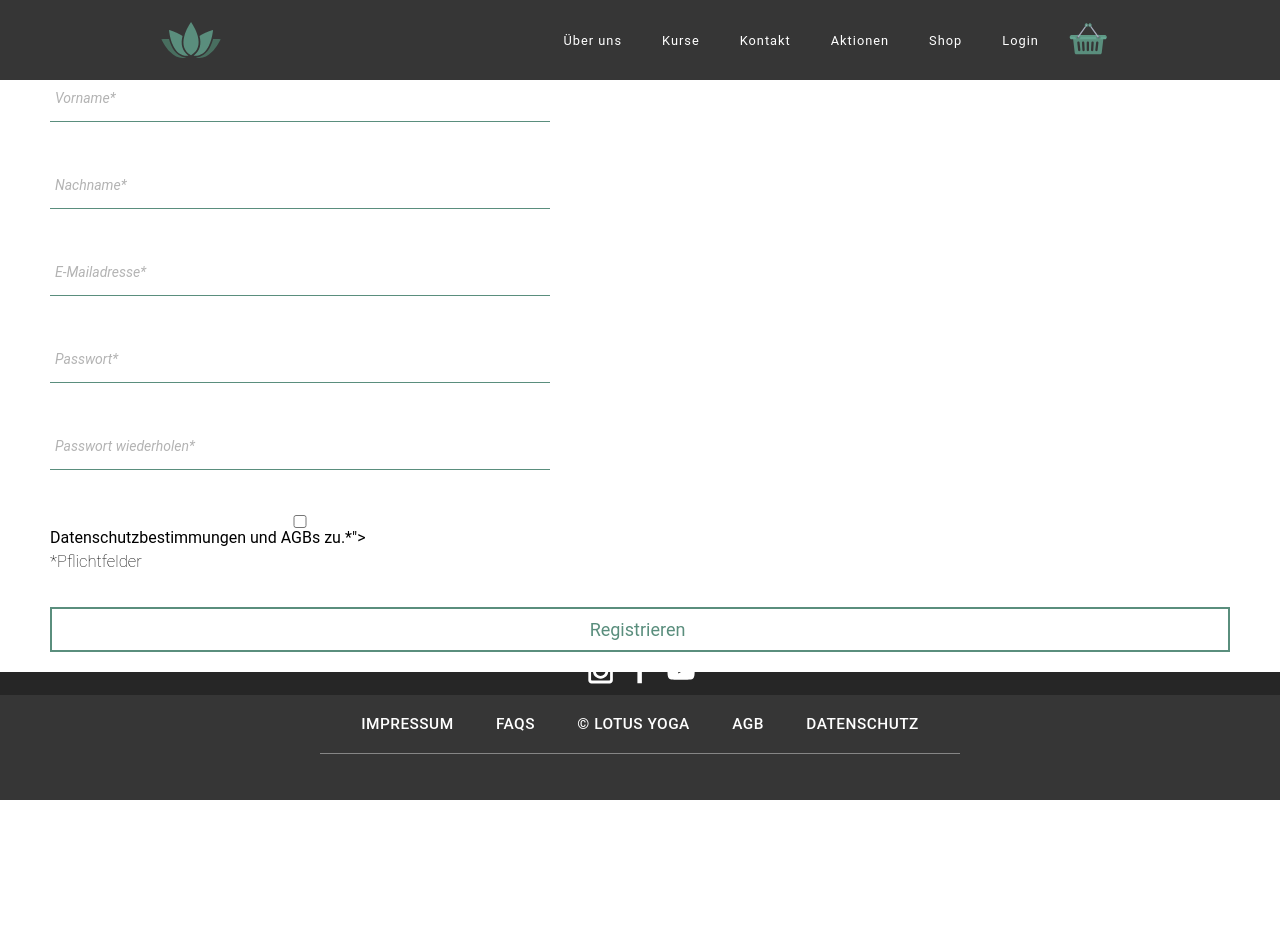
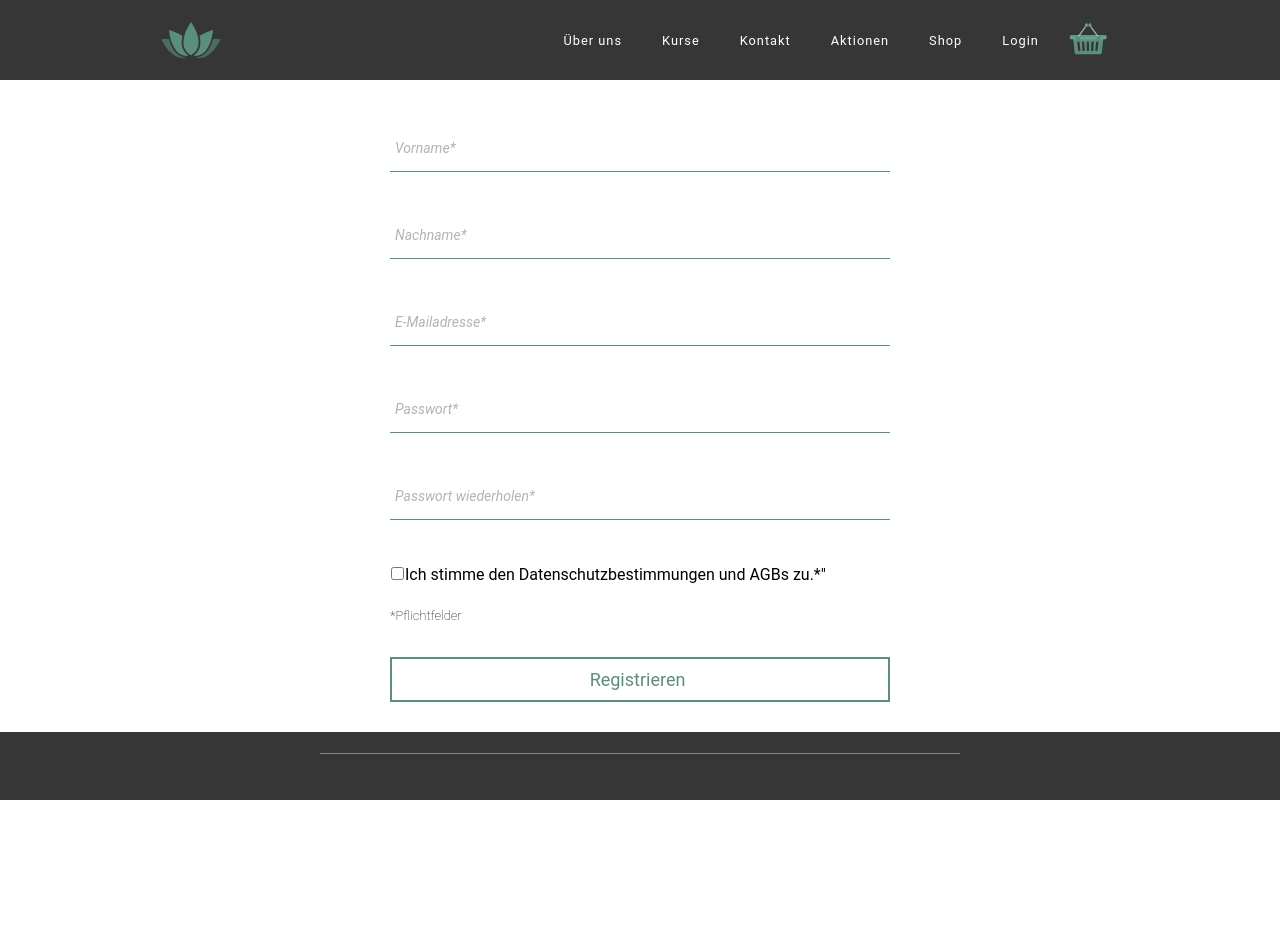
Before and after one commit to mrpipi1/Project-X, a PHP site: page /index.php?page=Registrieren in a window 1280 px wide. Before the commit the page ends 800 px from the top, so only its background shows below. Run offline with PHP 8.4, Linux system fonts and the light colour scheme.

Commit message:
register

```diff
--- a/content/Registrieren.php
+++ b/content/Registrieren.php
@@ -38,12 +38,12 @@
             <label class="label">Passwort wiederholen*</label>
         </div>
 
-        <div>
-            <input class="input" type="checkbox" name="agb-confirm" id="agb-confirm" value="Ich stimme den <a href="#">Datenschutzbestimmungen</a> und <a href="#">AGBs</a> zu.*">
+        <div class="radio_datenschutz">
+            <input class="input_dateschutz" type="checkbox" name="agb-confirm" id="agb-confirm" /> <label>Ich stimme den <a href="#">Datenschutzbestimmungen</a> und <a href="#">AGBs</a> zu.*"</label>
         </div>
 
 
-        <p>*Pflichtfelder</p>
+        <p class="pflichtfeld">*Pflichtfelder</p>
 
         <div class="btn_checkout btn_big-checkout">
             <input type="submit" name="register" value="Registrieren" class="btn_big-checkout input">
--- a/content/shop.php
+++ b/content/shop.php
@@ -43,7 +43,7 @@
 
         <section class="product">
             <ul class="product-img">
-                <li class="product-1"></li>
+                <li class="jumper_black"></li>
             </ul>
             <ul class="info">
                 <li>Jumper</li>
--- a/css/styles.css
+++ b/css/styles.css
@@ -514,7 +514,7 @@ ____) / ____ \| |____| |____  | |    | | \ \| |__| | |__| | |__| | |____   | |
 }
 
 .product {
-  margin: 10px 100px;
+  margin: 10px 50px;
   padding: 0;
   position: relative;
 
@@ -1852,16 +1852,24 @@ Abschluss
 }
 
 
-<<<<<<< HEAD
 /*#####################
 Registrieren
 #####################*/
 
 .form-register{
   width: 500px;
-}
-
-=======
+  margin: 50px auto 10px;
+
+}
+
+.radio_datenschutz{
+  display: flex;
+  align-items: baseline;
+}
+
+.input_dateschutz{
+  width: 15px;
+}
 
 
 /*
@@ -1883,4 +1891,8 @@ Registrieren
   color: #fff;
 
 }*/
->>>>>>> 403e0f2a9d7e7c5697c0b51315a6b8f8dd3f77ff
+
+p.pflichtfeld{
+  font-size: small;
+  margin-top: 20px;
+}
```
